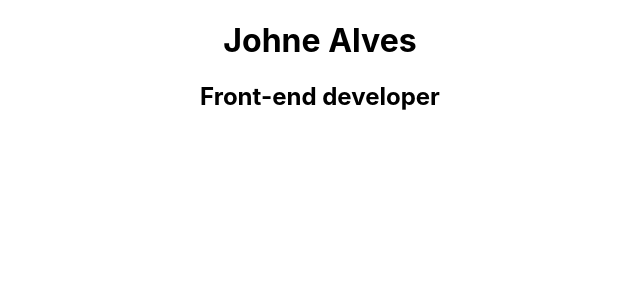
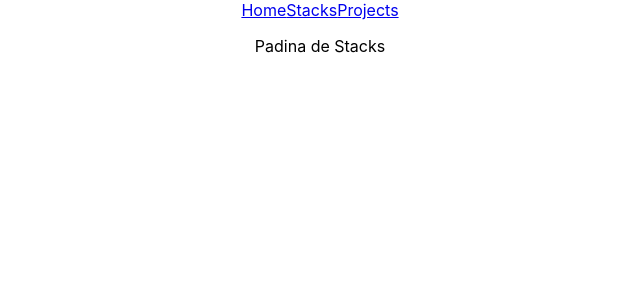
Before and after one commit to johnealves/johnealves.github.io, a React (Create React App) app: page /stacks in a window 1280 px wide. Shown: the top 300 px of the page, without its empty margins (320-960 px from the left). Built offline with nearby package versions, Linux system fonts and the light colour scheme.

Commit message:
add navegation links

```diff
--- a/package.json
+++ b/package.json
@@ -9,10 +9,11 @@
     "gh-pages": "^3.1.0",
     "react": "^17.0.1",
     "react-dom": "^17.0.1",
+    "react-router-dom": "^5.2.0",
     "react-scripts": "4.0.3",
     "web-vitals": "^1.1.1"
   },
-  "homepage": "https:\/\/johnealves.github.io/johnealves.github.io",
+  "homepage": "https://johnealves.github.io/johnealves.github.io",
   "scripts": {
     "start": "react-scripts start",
     "build": "react-scripts build",
--- a/src/App.js
+++ b/src/App.js
@@ -1,10 +1,24 @@
+import { Link, Route, Switch } from 'react-router-dom';
 import './App.css';
+import Home from './Component/Home';
+import NoMatch from './Component/NoMatch';
+import Projects from './Component/Projects';
+import Stacks from './Component/Stacks';
 
 function App() {
   return (
     <div className="App">
-      <h1>Johne Alves</h1>
-      <h2>Front-end developer</h2>
+      <nav>
+        <Link exact to="/">Home</Link>
+        <Link exact to="/stacks">Stacks</Link>
+        <Link exact to="/projects">Projects</Link>
+      </nav>
+      <Switch>
+        <Route exact path="/" component={ Home } />
+        <Route path="/stacks" component={ Stacks } />
+        <Route path="/projects" component={ Projects } />
+        <Route component={ NoMatch }/>
+      </Switch>
     </div>
   );
 }
--- /dev/null
+++ b/src/Component/Home.jsx
@@ -0,0 +1,11 @@
+import React, { Component } from 'react';
+
+class Home extends Component {
+  render() {
+    return (
+      <p>Padina inicial do portifolio</p>
+    );
+  }
+}
+
+export default Home;
--- /dev/null
+++ b/src/Component/NoMatch.jsx
@@ -0,0 +1,11 @@
+import React, { Component } from 'react';
+
+class NoMatch extends Component {
+  render() {
+    return (
+      <p>Page not found</p>
+    );
+  }
+}
+
+export default NoMatch;
--- /dev/null
+++ b/src/Component/Projects.jsx
@@ -0,0 +1,11 @@
+import React, { Component } from 'react';
+
+class Projects extends Component {
+  render() {
+    return (
+      <p>Padina de projetos</p>
+    );
+  }
+}
+
+export default Projects;
--- /dev/null
+++ b/src/Component/Stacks.jsx
@@ -0,0 +1,11 @@
+import React, { Component } from 'react';
+
+class Stacks extends Component {
+  render() {
+    return (
+      <p>Padina de Stacks</p>
+    );
+  }
+}
+
+export default Stacks;
--- a/src/index.js
+++ b/src/index.js
@@ -3,10 +3,13 @@ import ReactDOM from 'react-dom';
 import './index.css';
 import App from './App';
 import reportWebVitals from './reportWebVitals';
+import { BrowserRouter } from 'react-router-dom';
 
 ReactDOM.render(
   <React.StrictMode>
-    <App />
+    <BrowserRouter>
+      <App />
+    </BrowserRouter>
   </React.StrictMode>,
   document.getElementById('root')
 );
```
Also changed, not shown: src/Component/Contact.jsx (added, +11 -0 lines), 1 other file (tests, documents, lock files or other folders).
